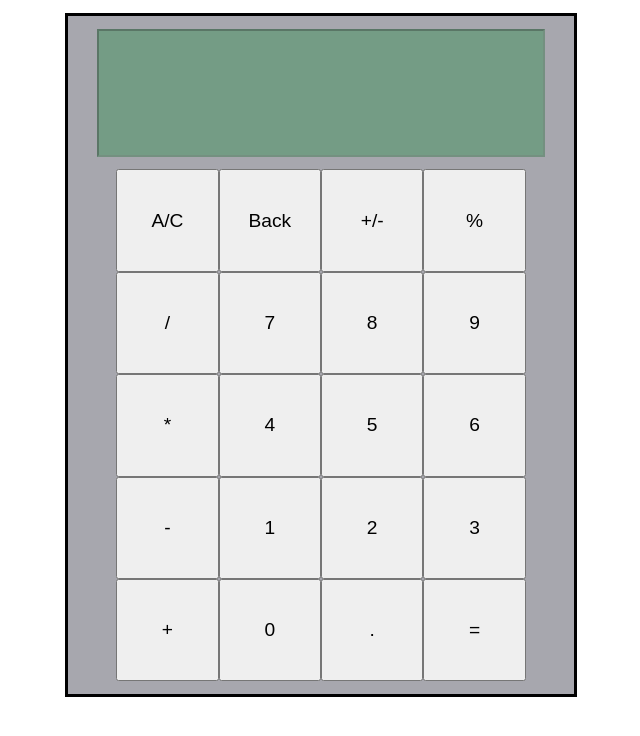
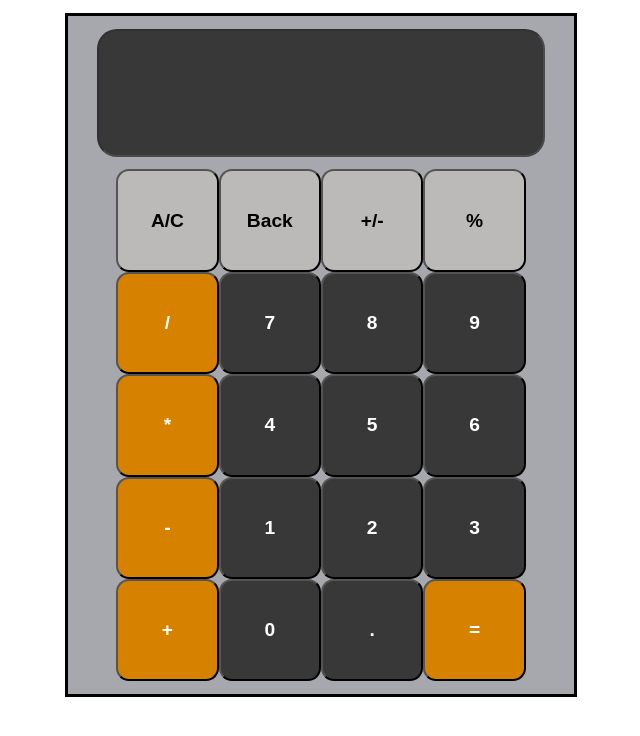
Before and after one commit to jererombola/Calculator_Assignment, a plain HTML site: page index.html in a window 1280 px wide. Shown: the whole page, without its empty margins (319-959 px from the left). Drawn offline with Linux system fonts and the light colour scheme.

Commit message:
More attractive

```diff
--- a/css/style.css
+++ b/css/style.css
@@ -14,19 +14,36 @@
     padding-bottom: 5vw;
     flex-wrap: wrap;
 }
+
 #answer{
     width: 72vw;
     height: 20vw;
     margin: 1vw 2vw;
-    background-color: rgb(116, 156, 133);
+    background-color: rgb(57, 56, 56);
     font-size: 48px;
+    border-radius: 20px;
     text-align:center;
+    color: white;
+    font-weight: bolder;
 }
 
 button{
     width: 18vw;
     height: 18vw;
     font-size: smaller;
+    background-color: rgb(57, 56, 56);
+    color: white;
+    border-radius: 13px ;
+    font-weight: bold;
+}
+
+.operators{
+    background-color: rgb(215, 129, 0);
+}
+
+.front{
+    background-color: rgb(188, 185, 185);
+    color: black;
 }
 
 @media screen and (min-width: 768px) {
@@ -35,23 +52,15 @@ button{
         height: 8vw;
         font-size: larger;
     }
+
     #calculator{
-        background-color: #a7a7ae;
-        border: black solid 3px;
-        display: flex;
-        text-align: center;
-        justify-content: center;
         margin: 1vw 30vw;
         padding-bottom: 1vw;
-        flex-wrap: wrap;
     }
+
     #answer{
         width: 35vw;
         height: 10vw;
-        margin: 1vw 2vw;
-        background-color: rgb(116, 156, 133);
-        font-size: 48px;
-        text-align:center;
     }
 
 }
--- a/index.html
+++ b/index.html
@@ -12,26 +12,26 @@
     <main>
         <div id="calculator">
             <input type="text" disabled id="answer">
-            <button value="C">A/C</button>
-            <button value="B">Back</button>
-            <button value="+/-"">+/-</button>
-            <button value="%">%</button>
-            <button value="/">/</button>
+            <button class="front" value="C">A/C</button>
+            <button class="front" value="B">Back</button>
+            <button class="front" value="+/-"">+/-</button>
+            <button class="front" value="%">%</button>
+            <button class="operators" value="/">/</button>
             <button value="7">7</button>
             <button value="8">8</button>
             <button value="9">9</button>
-            <button value="*">*</button>
+            <button class="operators" value="*">*</button>
             <button value="4">4</button>
             <button value="5">5</button>
             <button value="6">6</button>
-            <button value="-">-</button>
+            <button class="operators" value="-">-</button>
             <button value="1">1</button>
             <button value="2">2</button>
             <button value="3">3</button>
-            <button value="+">+</button>
+            <button class="operators" value="+">+</button>
             <button value="0">0</button>
             <button value=".">.</button>
-            <button value="=">=</button>
+            <button class="operators" value="=">=</button>
         </div>
     </main>
 </body>
```
